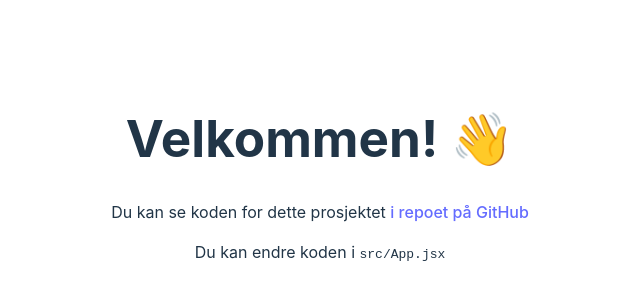
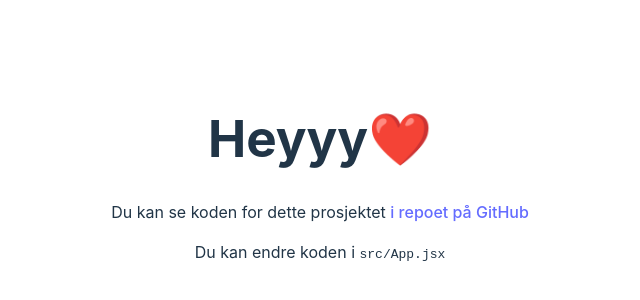
Before and after one commit to nicolecaira05/Hobbyprosjekt-med-Bekk, a React (Vite) app: page / in a window 1280 px wide. Shown: the part 222-522 px from the top of the page, without its empty margins (320-960 px from the left). Built offline with nearby package versions, Linux system fonts and the light colour scheme.

Commit message:
endret skrift

```diff
--- a/src/App.jsx
+++ b/src/App.jsx
@@ -3,7 +3,7 @@ import "./App.css";
 function App() {
   return (
     <div className="card">
-      <h1>Velkommen! 👋</h1>
+      <h1>Heyyy❤️ </h1>
       <p>
         Du kan se koden for dette prosjektet{" "}
         <a href="https://github.com/bekk/prosjektutgangspunkt">
```
